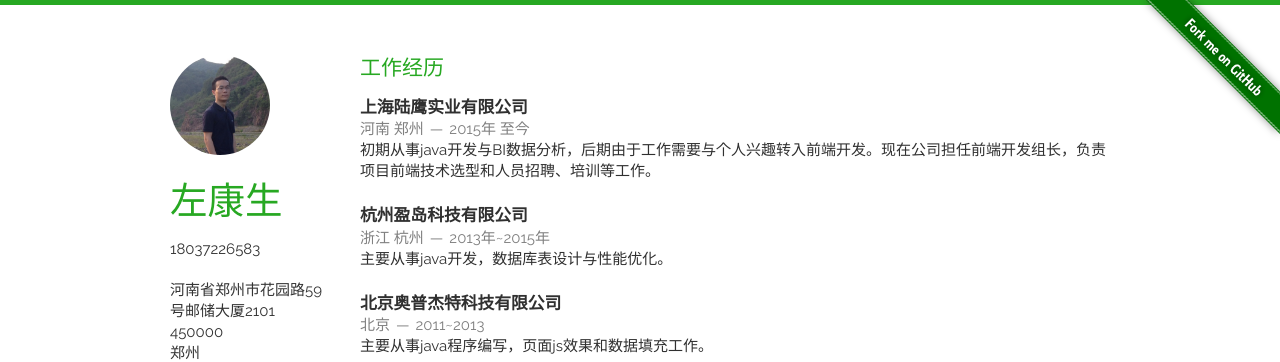
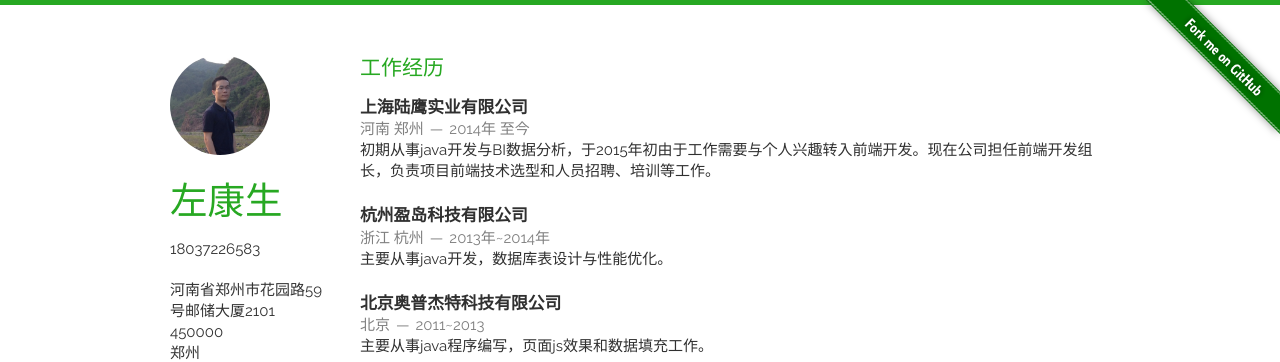
Before and after one commit to waitkafuka/vitae, a Jekyll site: the page built from index.html, in a window 1280 px wide. Shown: the top 362 px of the page. Built offline with Jekyll 4.4.1, drawn with Linux system fonts in a browser that asks for light colours; nearby versions of some CDN libraries; Markdown is read by kramdown in place of the engine named in the settings; the list of posts is cut into pages by our own code.

Commit message:
修改简历
修改简历

```diff
--- a/_includes/employment.html
+++ b/_includes/employment.html
@@ -3,14 +3,14 @@
     <article>
         <header>
             <h1>上海陆鹰实业有限公司</h1>
-            <span><address>河南 郑州</address><time>2015年 至今</time></span>
+            <span><address>河南 郑州</address><time>2014年 至今</time></span>
         </header>
-        <p>初期从事java开发与BI数据分析，后期由于工作需要与个人兴趣转入前端开发。现在公司担任前端开发组长，负责项目前端技术选型和人员招聘、培训等工作。 </p>
+        <p>初期从事java开发与BI数据分析，于2015年初由于工作需要与个人兴趣转入前端开发。现在公司担任前端开发组长，负责项目前端技术选型和人员招聘、培训等工作。 </p>
     </article>
     <article>
         <header>
             <h1>杭州盈岛科技有限公司</h1>
-            <span><address>浙江 杭州</address><time>2013年~2015年</time></span>
+            <span><address>浙江 杭州</address><time>2013年~2014年</time></span>
         </header>
         <p>主要从事java开发，数据库表设计与性能优化。</p>
     </article>
```
